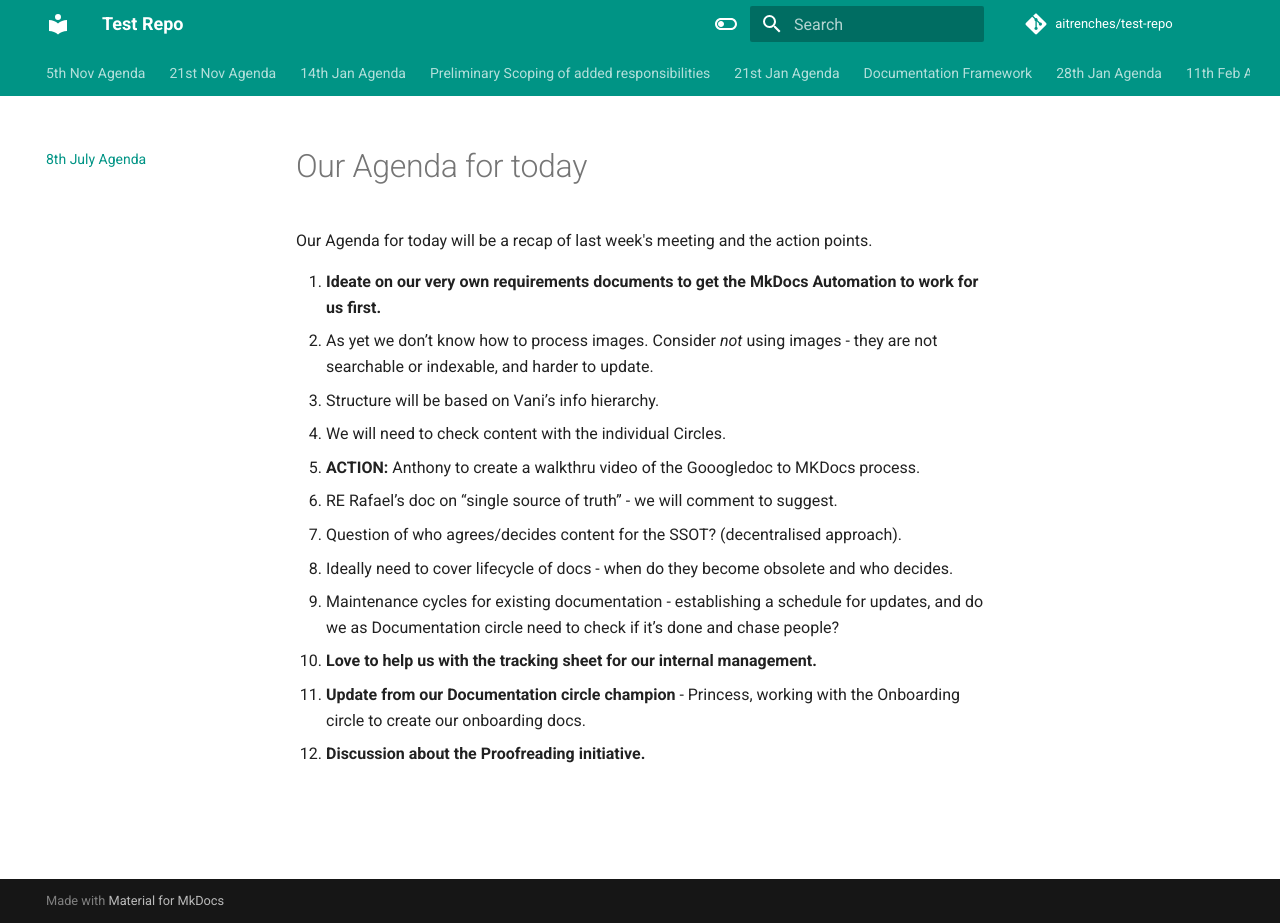
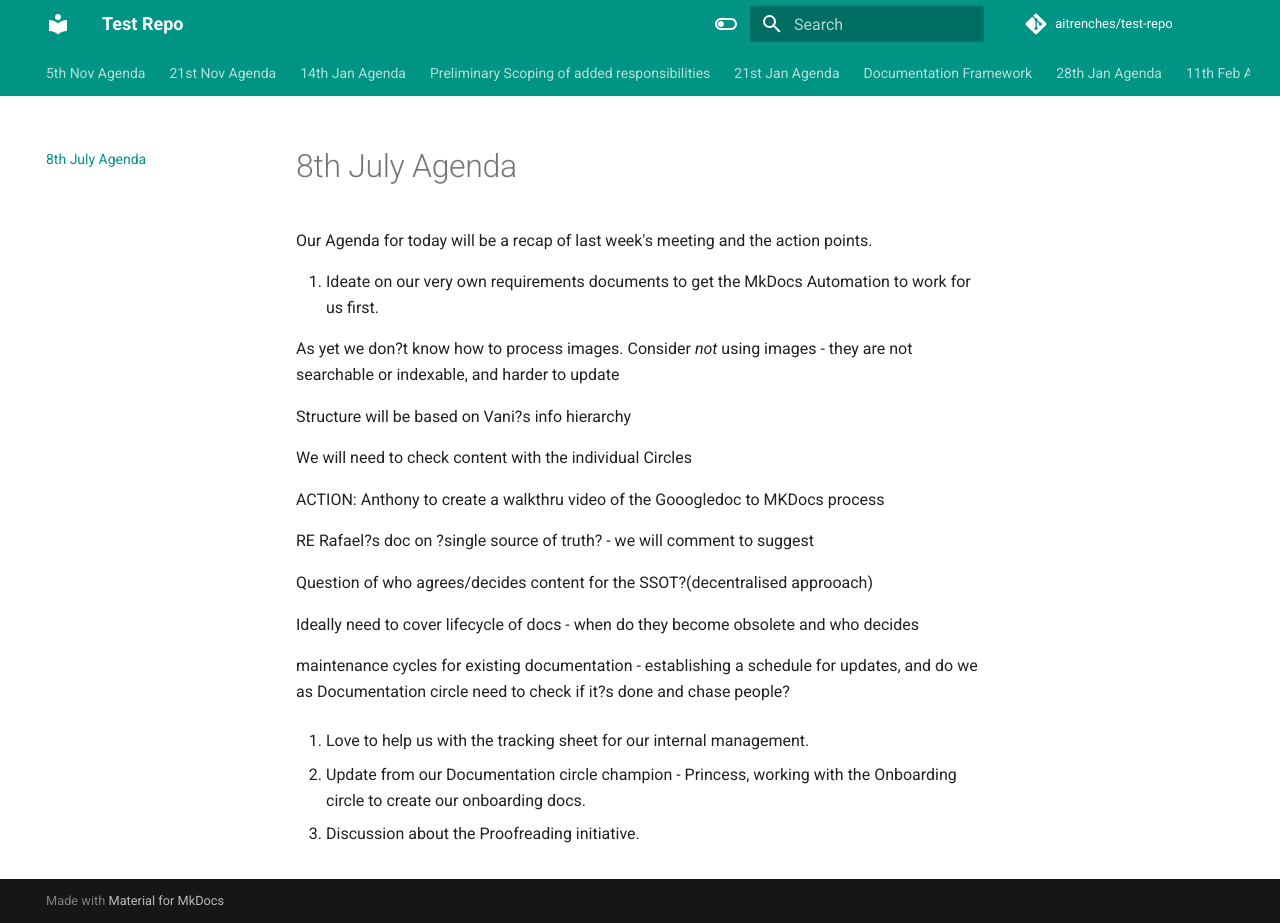
Before and after one commit to aitrenches/test-repo, an MkDocs documentation site: the page built from docs/8th-july-agenda.md, in a window 1280 px wide and 923 px high. Built offline with MkDocs 1.6.1 and Material for MkDocs 9.7.7, drawn with Linux system fonts in a browser that asks for light colours; comment, search, counter and statistics services are not loaded.

Commit message:
Sync tab: 8th July Agenda

```diff
--- a/docs/8th-july-agenda.md
+++ b/docs/8th-july-agenda.md
@@ -1,20 +1,37 @@
-# Our Agenda for today
-
 Our Agenda for today will be a recap of last week's meeting and the action points.
 
-1. **Ideate on our very own requirements documents to get the MkDocs Automation to work for us first.**
-   - As yet we don’t know how to process images. Consider *not* using images - they are not searchable or indexable, and harder to update.
-   - Structure will be based on Vani’s info hierarchy.
-   - We will need to check content with the individual Circles.
-   - **ACTION:** Anthony to create a walkthru video of the Gooogledoc to MKDocs process.
 
-   - RE Rafael’s doc on “single source of truth” - we will comment to suggest.
-   - Question of who agrees/decides content for the SSOT? (decentralised approach).
-   - Ideally need to cover lifecycle of docs - when do they become obsolete and who decides.
-   - Maintenance cycles for existing documentation - establishing a schedule for updates, and do we as Documentation circle need to check if it’s done and chase people?
+1. Ideate on our very own requirements documents to get the MkDocs Automation to work for us first.
 
-2. **Love to help us with the tracking sheet for our internal management.**
 
-3. **Update from our Documentation circle champion** - Princess, working with the Onboarding circle to create our onboarding docs.
+As yet we don?t know how to process images. Consider *not* using images - they are not searchable or indexable, and harder to update
 
-4. **Discussion about the Proofreading initiative.**
+
+Structure will be based on Vani?s info hierarchy
+
+
+We will need to check content with the individual Circles
+
+
+ACTION: Anthony to create a walkthru video of the Gooogledoc to MKDocs process
+
+
+RE Rafael?s doc on ?single source of truth? - we will comment to suggest
+
+
+Question of who agrees/decides content for the SSOT?(decentralised approoach)
+
+
+Ideally need to cover lifecycle of docs - when do they become obsolete and who decides
+
+
+maintenance cycles for existing documentation - establishing a schedule for updates, and do we as Documentation circle need to check if it?s done and chase people?
+
+
+2. Love to help us with the tracking sheet for our internal management.
+
+
+3. Update from our Documentation circle champion - Princess, working with the Onboarding circle to create our onboarding docs.
+
+
+4. Discussion about the Proofreading initiative.
```
